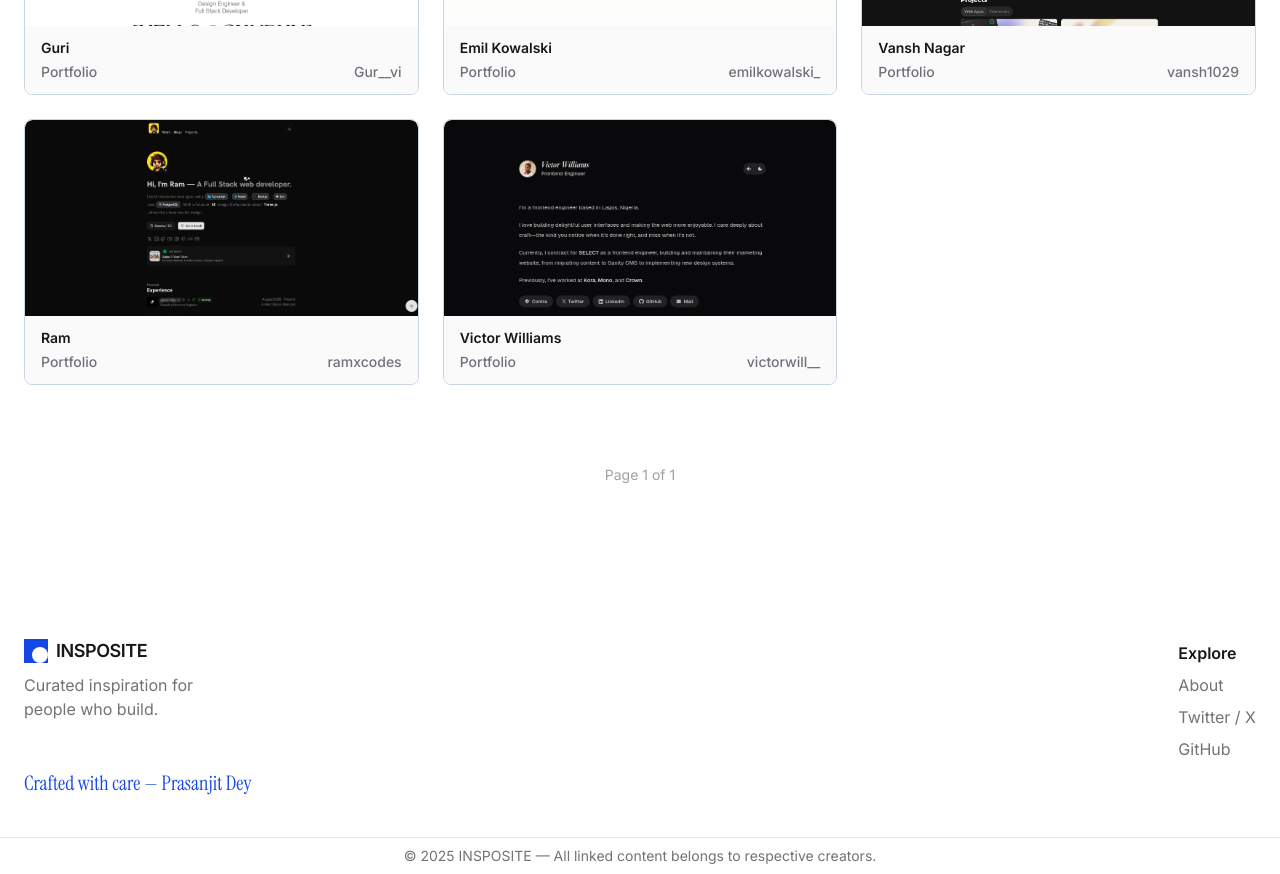
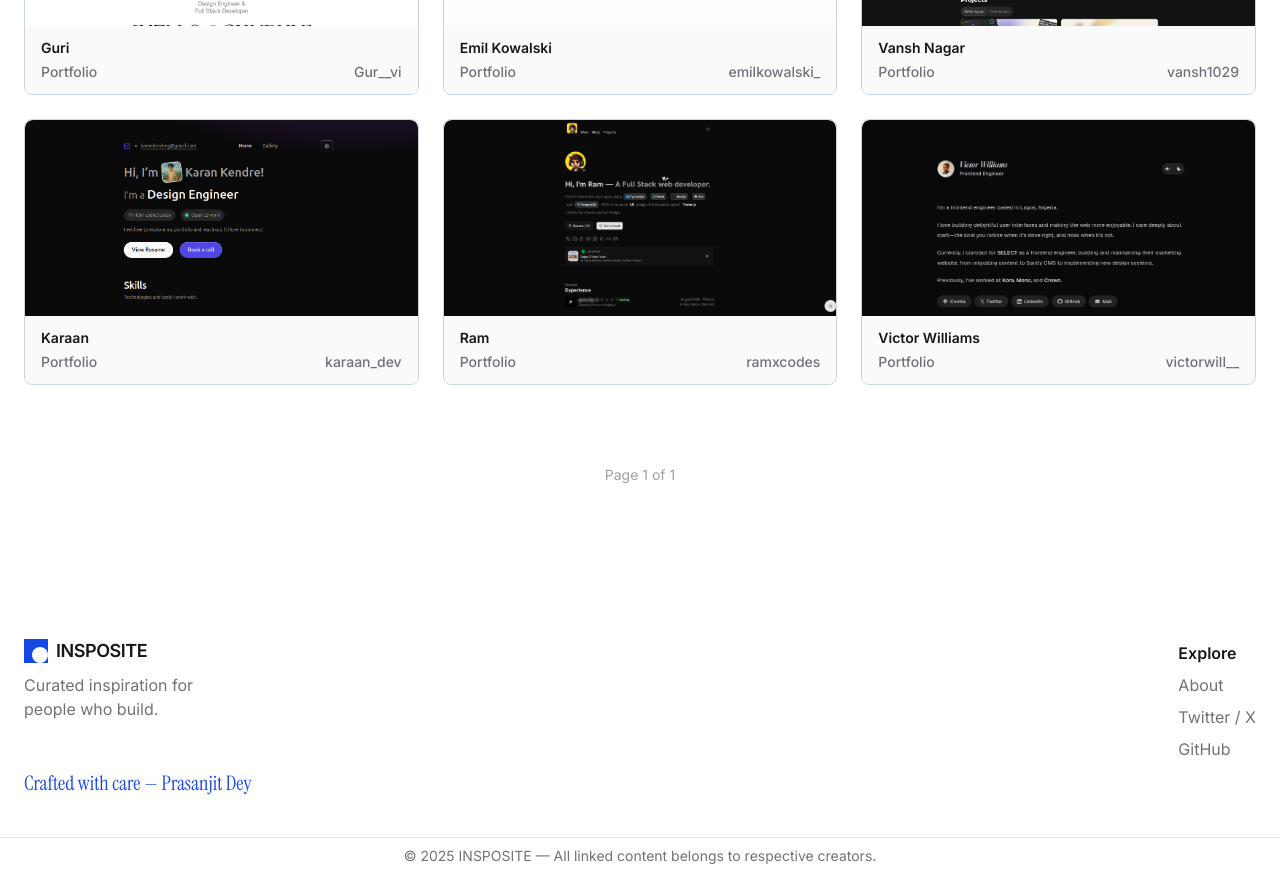
Before and after one commit to prasanjit-dey-ux/Inspohub, a Next.js app in the folder web/: page /portfolio in a window 1280 px wide. Shown: the part 980-1854 px from the top of the page. Built offline with nearby package versions, Linux system fonts and the light colour scheme.

Commit message:
updated site data

```diff
--- a/web/data/siteData.ts
+++ b/web/data/siteData.ts
@@ -124,6 +124,14 @@ export const sitesData: SiteItem[] = [
     creator: "https://x.com/GodlyWebsite",
     image: "/images/godly.png",
   },
+  {
+  id: "p9",
+  title: "Karaan",
+  tag: "Portfolio",
+  url: "https://www.karaan.me/",
+  creator: "https://x.com/karaan_dev",
+  image: "/images/karaan.png",
+},
 
   {
     id: "i8",
```
Also changed, not shown: web/public/images/karaan.png (added).
